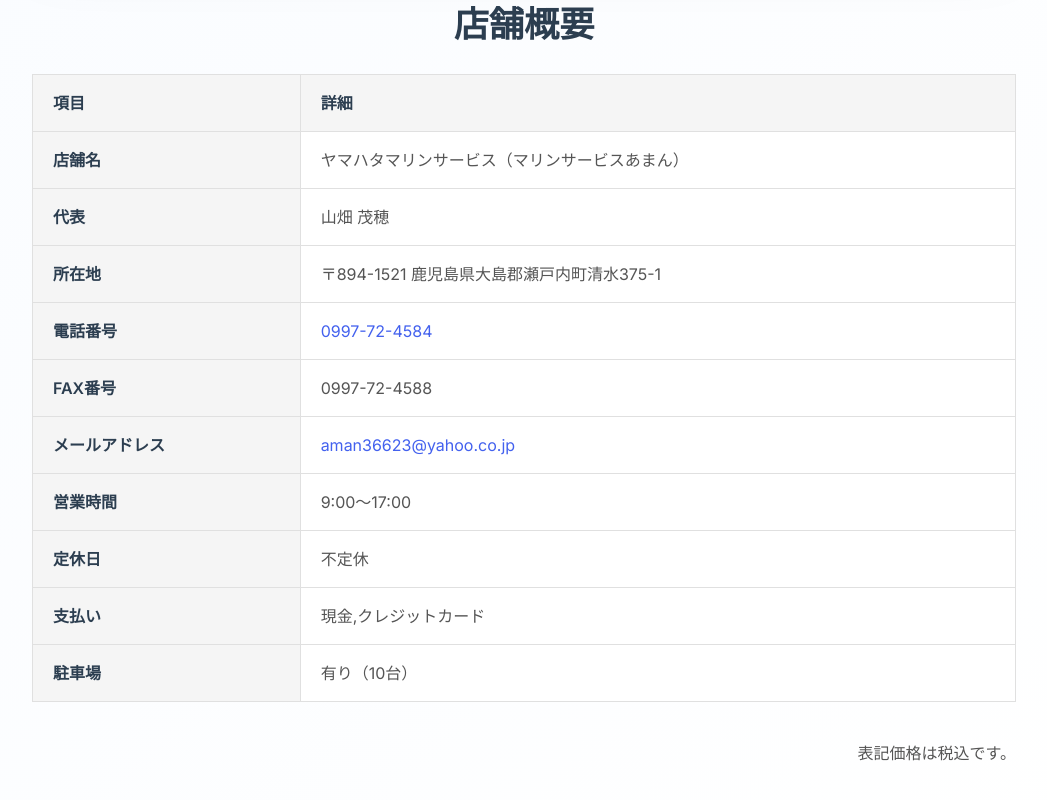
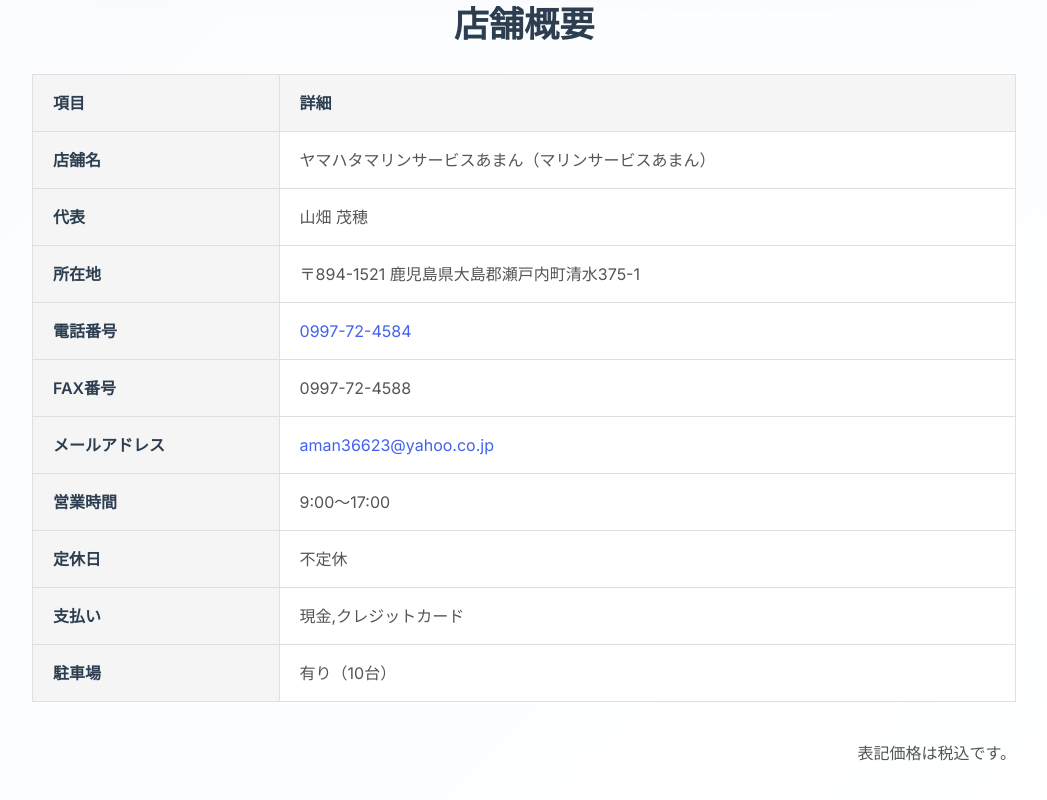
Before and after one commit to reolch/amamiaman, a Next.js app: page /access in a window 1280 px wide. Shown: the part 1015-1815 px from the top of the page, without its empty margins (116-1163 px from the left). Built offline with nearby package versions, Linux system fonts and the light colour scheme; a web font is replaced by a local one.

Commit message:
店舗名を修正しました。

```diff
--- a/src/pages/StoreInformationPage/StoreInformationPage.jsx
+++ b/src/pages/StoreInformationPage/StoreInformationPage.jsx
@@ -40,7 +40,7 @@
               <tbody>
                 <tr>
                   <th scope="row">店舗名</th>
-                  <td>ヤマハタマリンサービス（マリンサービスあまん）</td>
+                  <td>ヤマハタマリンサービスあまん（マリンサービスあまん）</td>
                 </tr>
                 <tr>
                   <th scope="row">代表</th>
```
